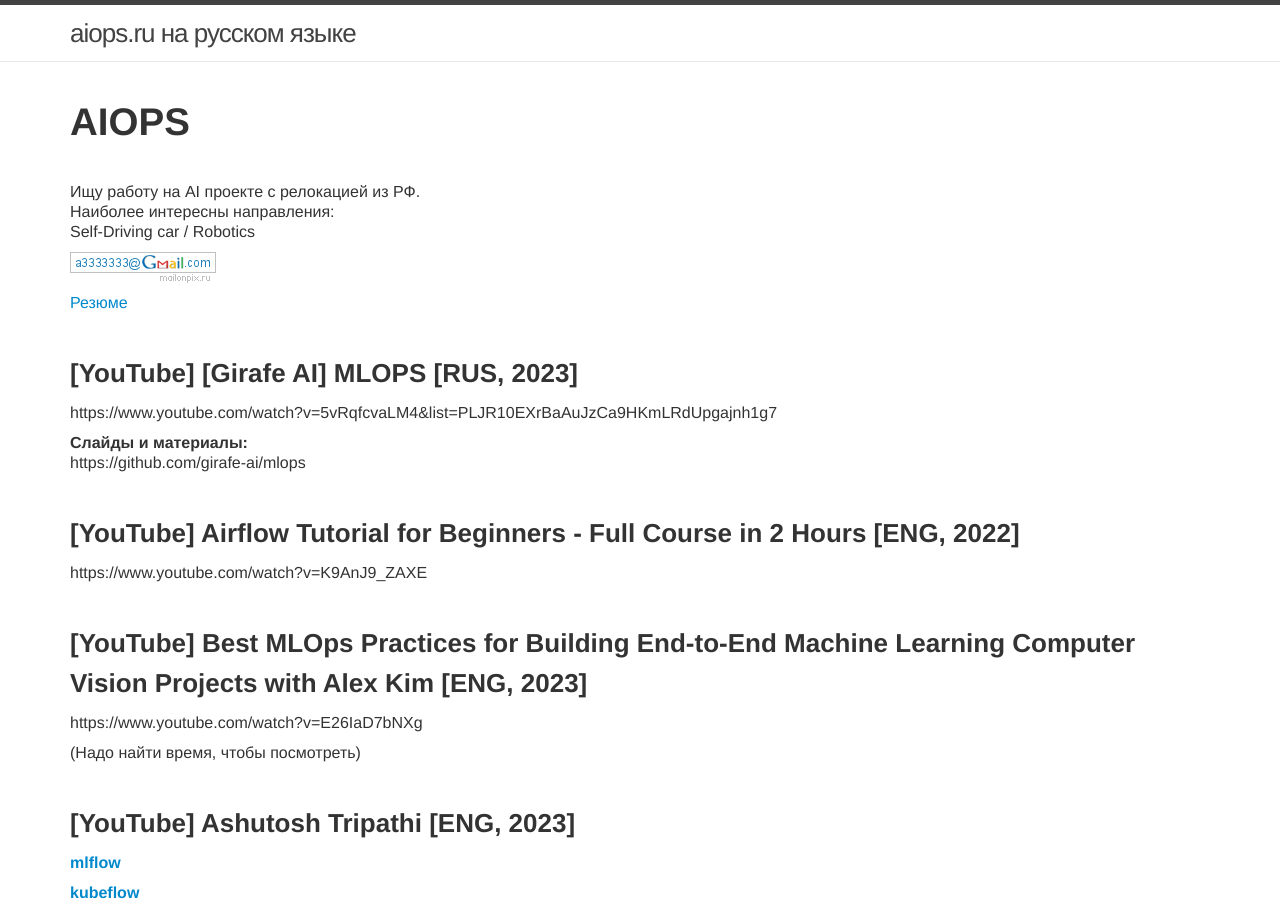
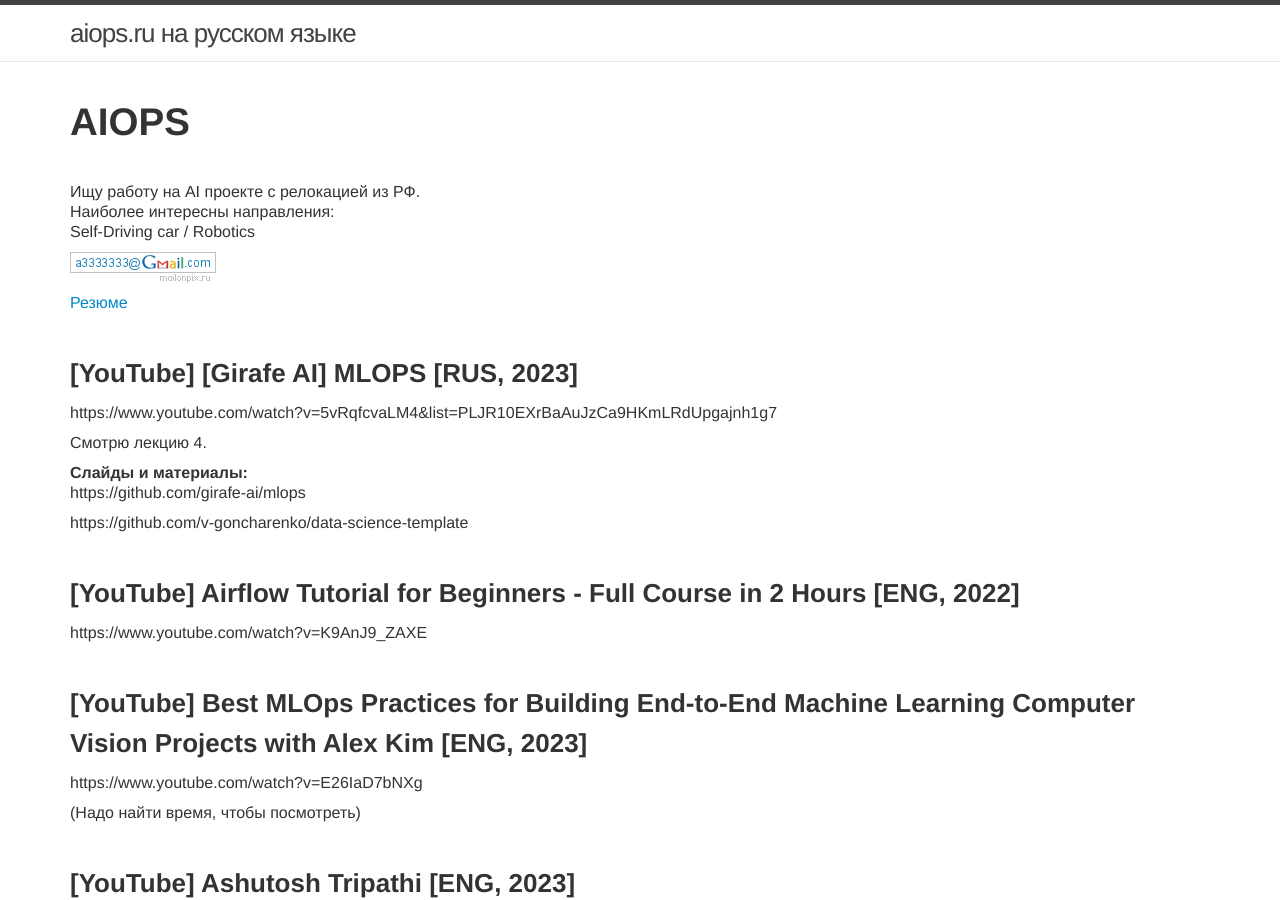
Before and after one commit to webmakaka/docs.mlops.ru, a Jekyll site: the page built from website/00-index.md, in a window 1280 px wide and 900 px high. Built offline with Jekyll 4.4.1, drawn with Linux system fonts in a browser that asks for light colours.

Commit message:
Update 00-index.md

```diff
--- a/website/00-index.md
+++ b/website/00-index.md
@@ -23,9 +23,13 @@
 
 https://www.youtube.com/watch?v=5vRqfcvaLM4&list=PLJR10EXrBaAuJzCa9HKmLRdUpgajnh1g7
 
+Смотрю лекцию 4.
+
 
 **Слайды и материалы:**
 https://github.com/girafe-ai/mlops
+
+https://github.com/v-goncharenko/data-science-template
 
 <br/>
 
```
